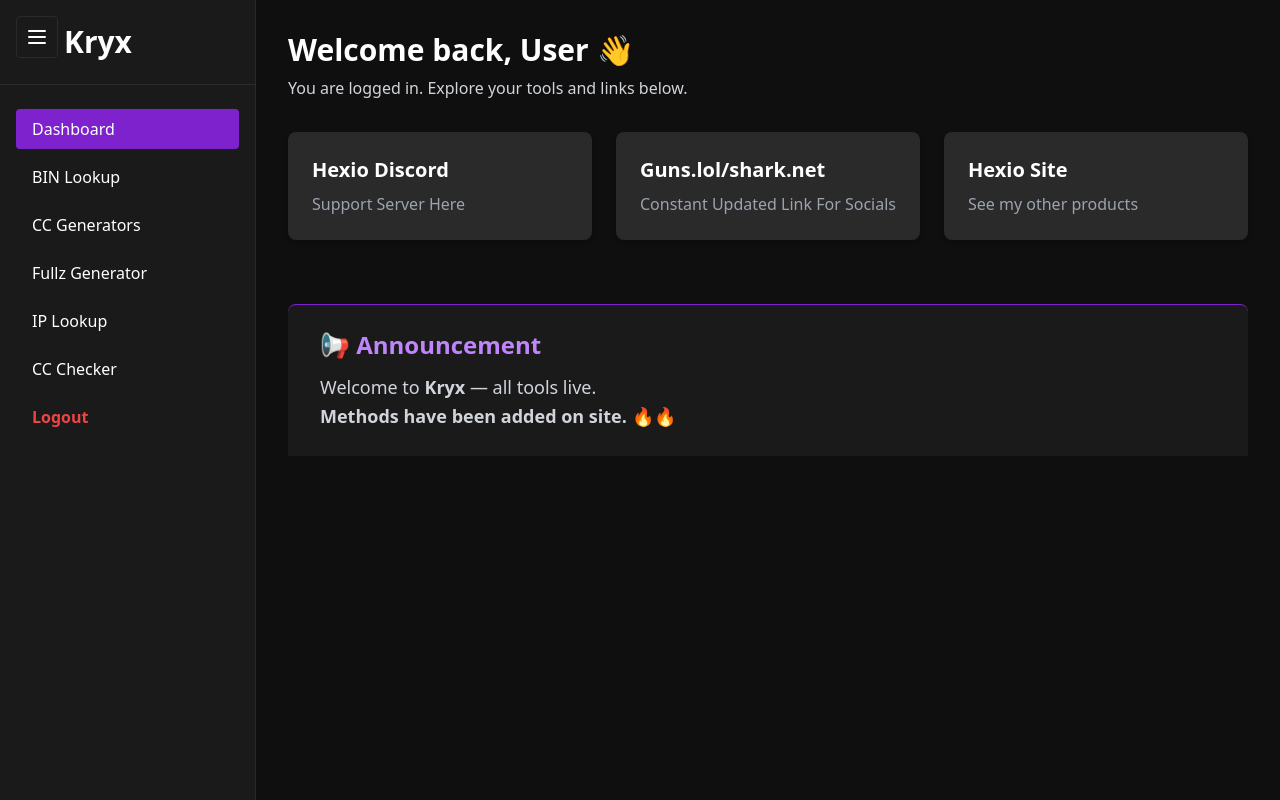
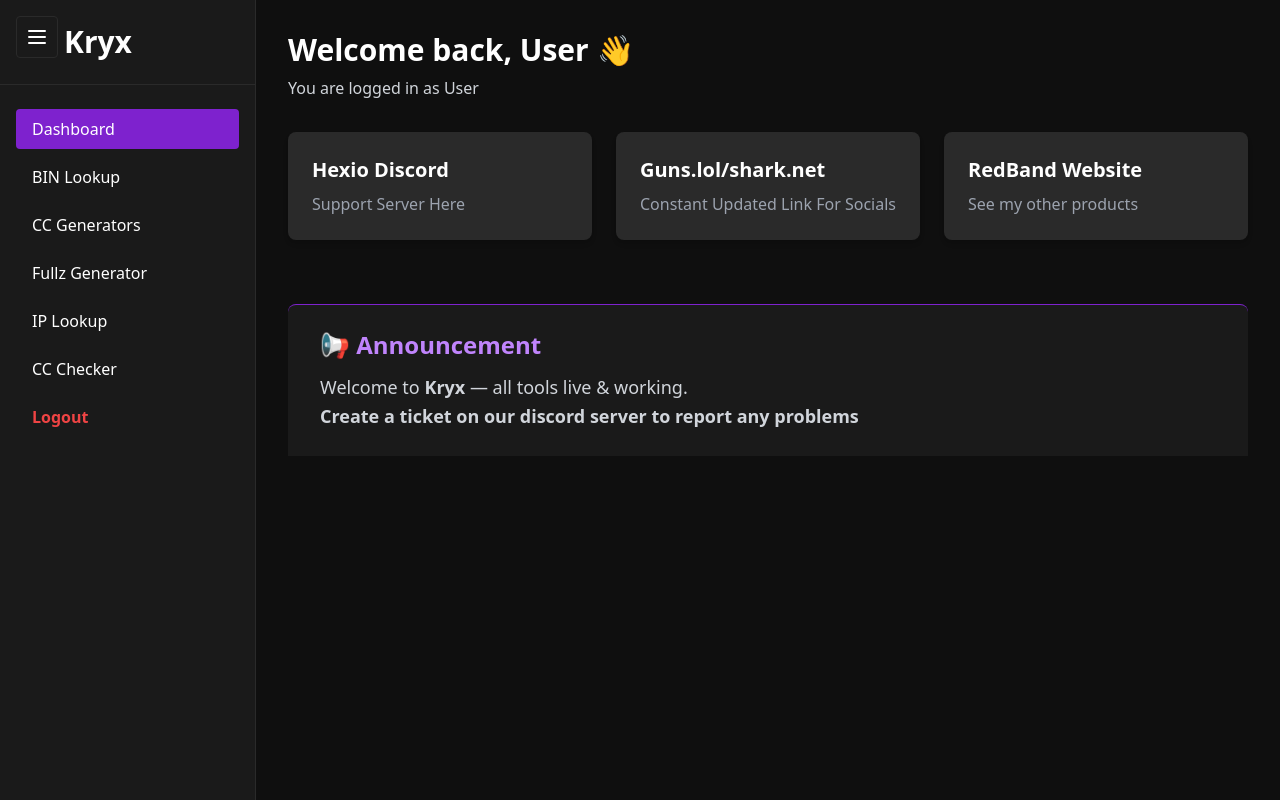
Before and after one commit to yunokv/kryx, a plain HTML site: page home.html in a window 1280 px wide. Drawn offline with nearby package versions, Linux system fonts and the light colour scheme.

Commit message:
home.html

```diff
--- a/home.html
+++ b/home.html
@@ -41,21 +41,21 @@
   <!-- Main content -->
   <main id="main-content" class="flex-1 ml-64 p-8 overflow-auto transition-all duration-300 ease-in-out">
     <h2 class="text-3xl font-bold mb-2">Welcome back, <span id="user-name">User</span> 👋</h2>
-    <p class="text-gray-300 mb-6">You are logged in. Explore your tools and links below.</p>
+    <p class="text-gray-300 mb-6">You are logged in as <span id="user-name">User</span> </p>
 
     <div class="grid grid-cols-1 md:grid-cols-3 gap-6 mt-8">
-      <a href="https://discord.gg/MpYfaxMk2U" target="_blank" class="block bg-[#2a2a2a] hover:bg-purple-700 transition p-6 rounded-lg shadow-md">
+      <a href="https://discord.gg/wdNrDjPeFs" target="_blank" class="block bg-[#2a2a2a] hover:bg-purple-700 transition p-6 rounded-lg shadow-md">
         <h3 class="text-xl font-bold mb-2">Hexio Discord</h3>
         <p class="text-gray-400">Support Server Here</p>
       </a>
 
-      <a href="https://guns.lol/shark.net" target="_blank" class="block bg-[#2a2a2a] hover:bg-purple-700 transition p-6 rounded-lg shadow-md">
+      <a href="https://guns.lol/rqtz" target="_blank" class="block bg-[#2a2a2a] hover:bg-purple-700 transition p-6 rounded-lg shadow-md">
         <h3 class="text-xl font-bold mb-2">Guns.lol/shark.net</h3>
         <p class="text-gray-400">Constant Updated Link For Socials</p>
       </a>
 
       <a href="https://shit.mysellauth.com/" target="_blank" class="block bg-[#2a2a2a] hover:bg-purple-700 transition p-6 rounded-lg shadow-md">
-        <h3 class="text-xl font-bold mb-2">Hexio Site</h3>
+        <h3 class="text-xl font-bold mb-2">RedBand Website</h3>
         <p class="text-gray-400">See my other products</p>
       </a>
     </div>
@@ -63,8 +63,8 @@
     <section class="mt-16 w-full bg-[#1a1a1a] border-t border-purple-700 px-8 py-6 rounded-t-lg">
       <h2 class="text-2xl font-bold text-purple-400 mb-3">📢 Announcement</h2>
       <p class="text-gray-300 text-lg leading-relaxed">
-        Welcome to <strong>Kryx</strong> — all tools live.<br />
-        <strong>Methods have been added on site. 🔥🔥<strong>
+        Welcome to <strong>Kryx</strong> — all tools live & working.<br />
+        <strong> Create a ticket on our discord server to report any problems <strong>
       </p>
     </section>
   </main>
```
